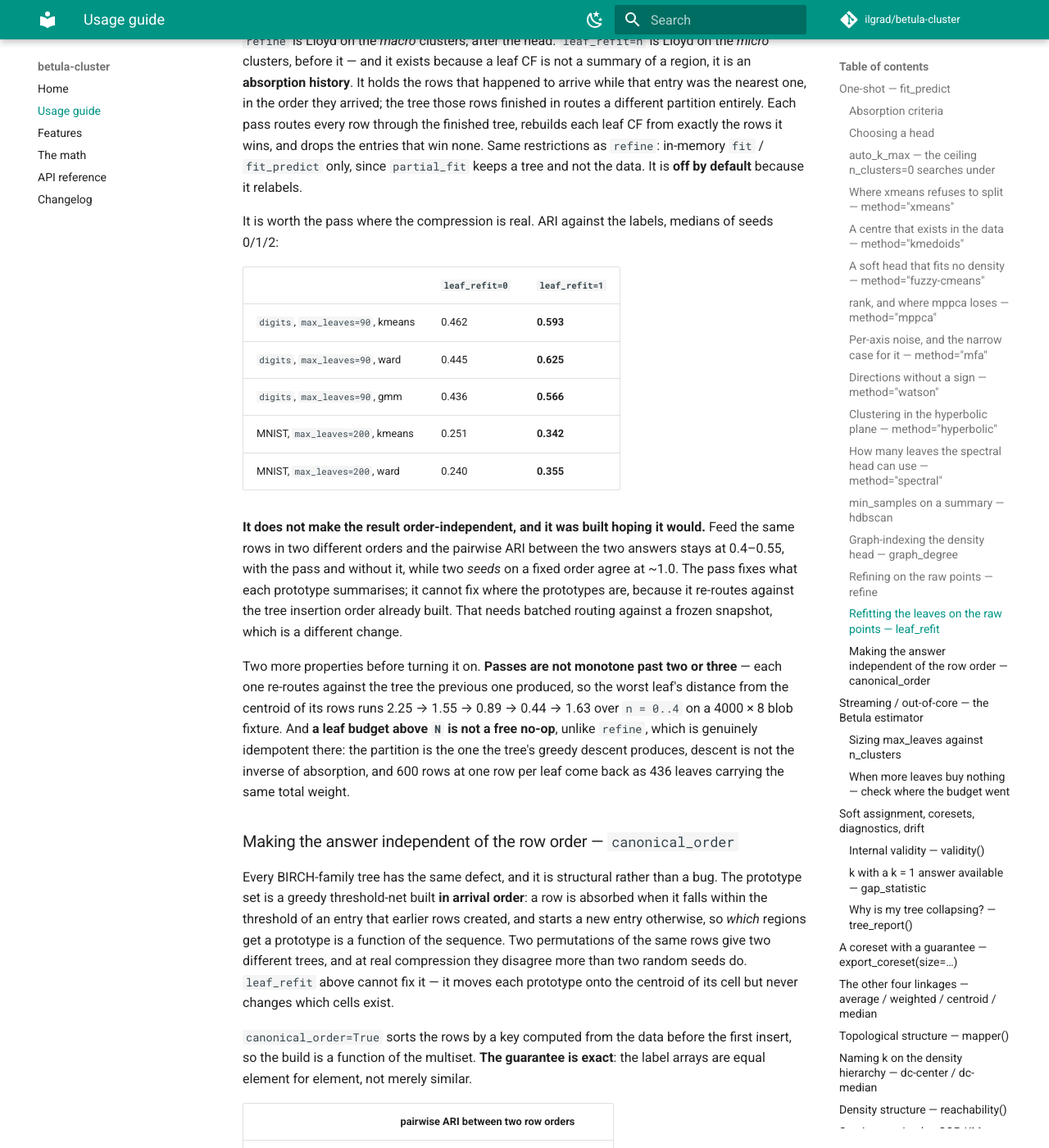
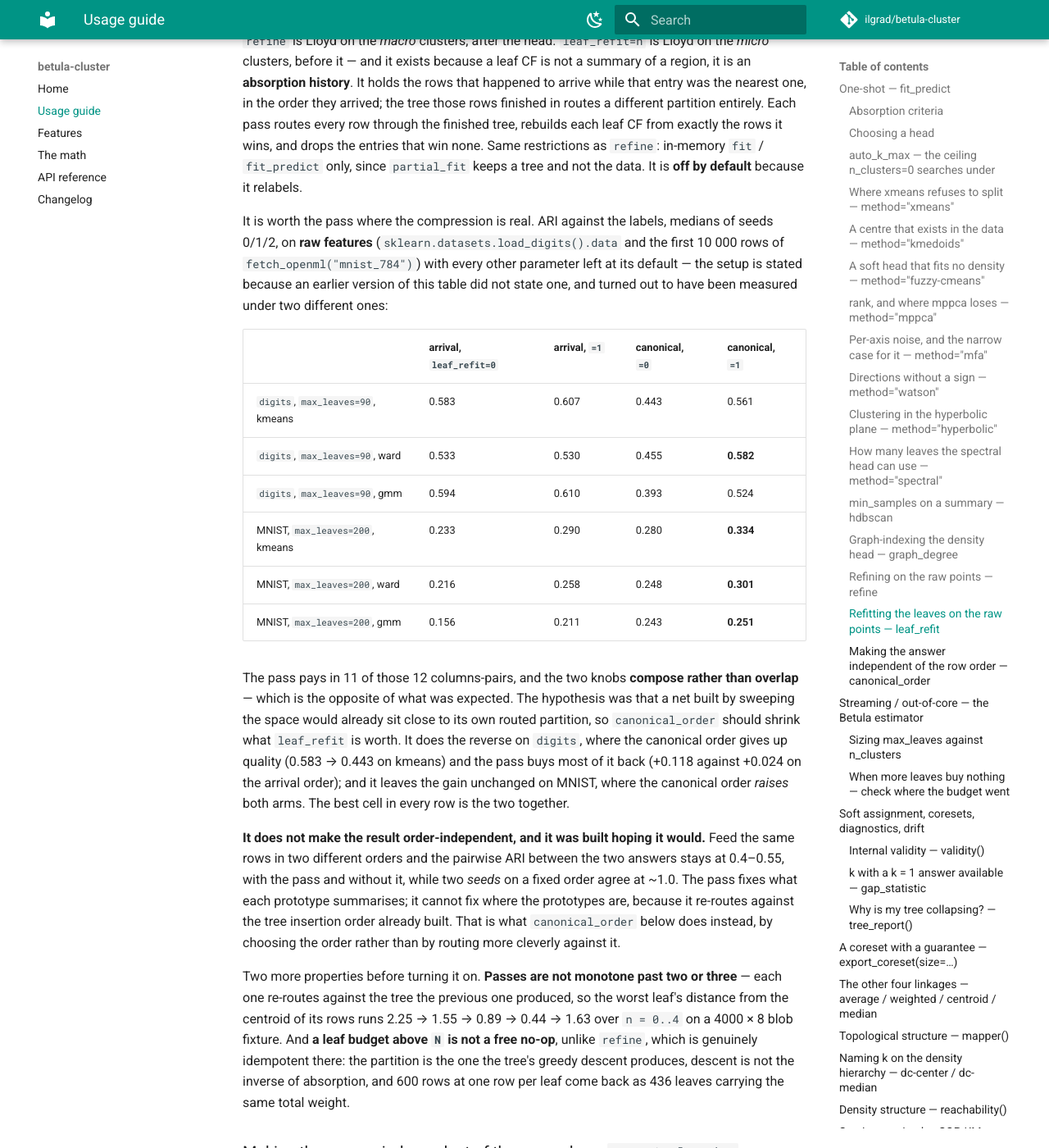
Before and after one commit to ilgrad/betula-cluster, an MkDocs documentation site: the page built from docs/USAGE.md, in a window 1280 px wide and 1400 px high, scrolled down 23894 px. Shown: the whole window at 82% size. Built offline with MkDocs 1.6.1 and Material for MkDocs 9.7.7, drawn with Linux system fonts in a browser that asks for light colours; comment, search, counter and statistics services are not loaded.

Commit message:
docs(refit): rebuild the leaf_refit table on one stated setup, with the canonical column
The published table could not be reproduced by the script named as its source:
digits read 0.583 where it claimed 0.462 (0.463 with normalize=True, which is
where those rows came from) and MNIST read -0.0001 against a claimed 0.251
(the column-major bug, fixed in the previous commit). Two setups in one table,
neither of them written down.

Re-measured on raw features with everything else at its default, medians of
seeds 0/1/2, and the setup is now in the caption. The table gains the
canonical_order columns that task #117 asked for.

The hypothesis behind #117 is refuted, and usefully: leaf_refit's gain does not
shrink under canonical_order, it grows -- +0.118/+0.128/+0.132 on digits against
+0.024/-0.003/+0.016 on the arrival order, and unchanged on MNIST. The mechanism
is in the baselines. On digits the canonical order gives up quality (0.583 ->
0.443 on kmeans) and the pass buys most of it back; on MNIST it raises both arms
and the pass still adds ~0.05. The two compose rather than overlap, and the best
cell in every row is both together.

Also drops the claim that fixing the residual order dependence "needs batched
routing against a frozen snapshot" -- canonical_order is what fixed it, by
choosing the order instead of routing more cleverly against it.

```diff
--- a/docs/USAGE.md
+++ b/docs/USAGE.md
@@ -801,22 +801,35 @@ the rows it wins, and drops the entries that win none. Same restrictions as `ref
 `fit` / `fit_predict` only, since `partial_fit` keeps a tree and not the data. It is **off by
 default** because it relabels.
 
-It is worth the pass where the compression is real. ARI against the labels, medians of seeds 0/1/2:
-
-| | `leaf_refit=0` | `leaf_refit=1` |
-|---|---|---|
-| `digits`, `max_leaves=90`, kmeans | 0.462 | **0.593** |
-| `digits`, `max_leaves=90`, ward | 0.445 | **0.625** |
-| `digits`, `max_leaves=90`, gmm | 0.436 | **0.566** |
-| MNIST, `max_leaves=200`, kmeans | 0.251 | **0.342** |
-| MNIST, `max_leaves=200`, ward | 0.240 | **0.355** |
+It is worth the pass where the compression is real. ARI against the labels, medians of seeds 0/1/2,
+on **raw features** (`sklearn.datasets.load_digits().data` and the first 10 000 rows of
+`fetch_openml("mnist_784")`) with every other parameter left at its default — the setup is stated
+because an earlier version of this table did not state one, and turned out to have been measured
+under two different ones:
+
+| | arrival, `leaf_refit=0` | arrival, `=1` | canonical, `=0` | canonical, `=1` |
+|---|---|---|---|---|
+| `digits`, `max_leaves=90`, kmeans | 0.583 | 0.607 | 0.443 | 0.561 |
+| `digits`, `max_leaves=90`, ward | 0.533 | 0.530 | 0.455 | **0.582** |
+| `digits`, `max_leaves=90`, gmm | 0.594 | 0.610 | 0.393 | 0.524 |
+| MNIST, `max_leaves=200`, kmeans | 0.233 | 0.290 | 0.280 | **0.334** |
+| MNIST, `max_leaves=200`, ward | 0.216 | 0.258 | 0.248 | **0.301** |
+| MNIST, `max_leaves=200`, gmm | 0.156 | 0.211 | 0.243 | **0.251** |
+
+The pass pays in 11 of those 12 columns-pairs, and the two knobs **compose rather than overlap** —
+which is the opposite of what was expected. The hypothesis was that a net built by sweeping the space
+would already sit close to its own routed partition, so `canonical_order` should shrink what
+`leaf_refit` is worth. It does the reverse on `digits`, where the canonical order gives up quality
+(0.583 → 0.443 on kmeans) and the pass buys most of it back (+0.118 against +0.024 on the arrival
+order); and it leaves the gain unchanged on MNIST, where the canonical order *raises* both arms. The
+best cell in every row is the two together.
 
 **It does not make the result order-independent, and it was built hoping it would.** Feed the same
 rows in two different orders and the pairwise ARI between the two answers stays at 0.4–0.55, with the
 pass and without it, while two *seeds* on a fixed order agree at ~1.0. The pass fixes what each
 prototype summarises; it cannot fix where the prototypes are, because it re-routes against the tree
-insertion order already built. That needs batched routing against a frozen snapshot, which is a
-different change.
+insertion order already built. That is what `canonical_order` below does instead, by choosing the
+order rather than by routing more cleverly against it.
 
 Two more properties before turning it on. **Passes are not monotone past two or three** — each one
 re-routes against the tree the previous one produced, so the worst leaf's distance from the centroid
```
Also changed, not shown: CHANGELOG.md (+6 -3 lines), 1 other file.
